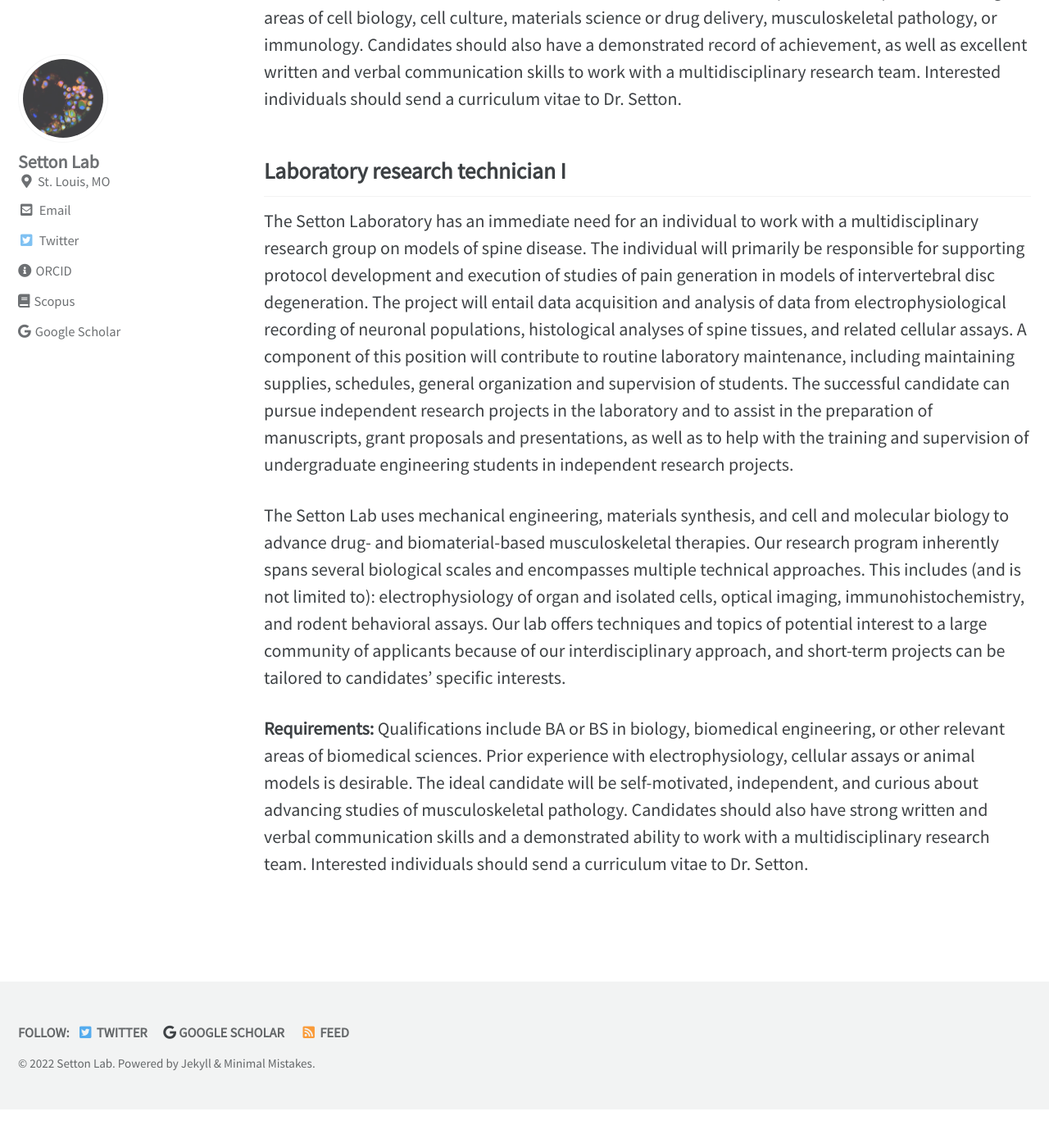
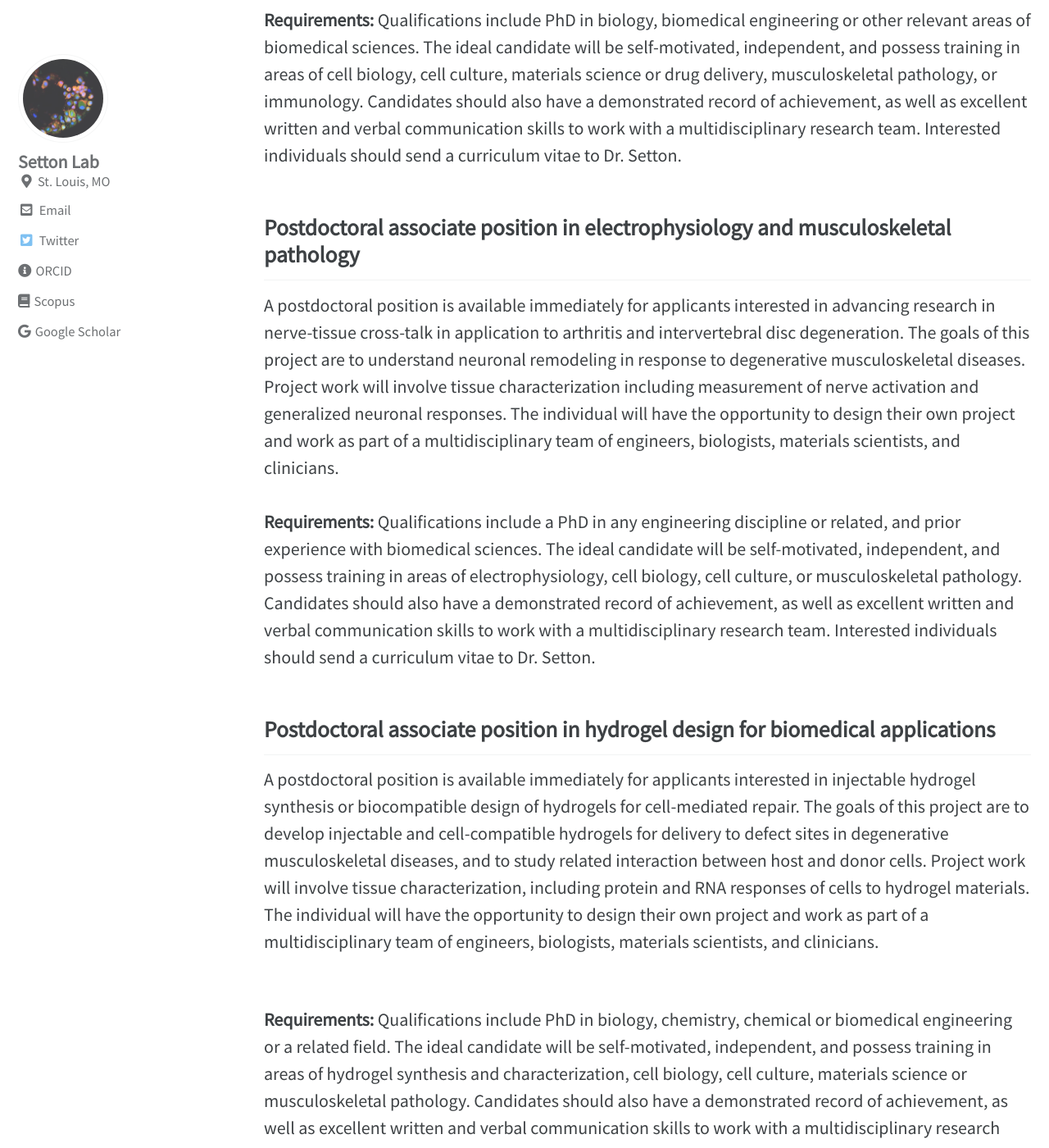
Before and after one commit to settongroup/lab, a Jekyll site: the page built from _pages/join.md, in a window 1280 px wide and 1400 px high, scrolled down 1289 px. Shown: the whole window at 82% size. Built offline with Jekyll 4.4.1, drawn with Linux system fonts in a browser that asks for light colours; cached includes are drawn as plain includes; our own code applies the rules of GitHub Pages for plain Markdown files; before the commit the page ends 2642 px from its top, so only the background shows below that; some of the changed text lies outside the part shown.

Commit message:
Update join.md

```diff
--- a/_pages/join.md
+++ b/_pages/join.md
@@ -11,6 +11,15 @@ My laboratory has studied mechanics in regulating health and pathology of cartil
 ## Postdoctoral associate position in musculoskeletal tissue regeneration
 A postdoctoral position is available immediately for applicants interested in cell-mediated repair, drug delivery, or nerve-tissue cross-talk in application to arthritis and intervertebral disc degeneration.  The individual will have the opportunity to design their own project and work as part of a multidisciplinary team of engineers, biologists, materials scientists and clinicians.<br><br>
 <b>Requirements:</b> Qualifications include PhD in biology, biomedical engineering or other relevant areas of biomedical sciences. The ideal candidate will be self-motivated, independent, and possess training in areas of cell biology, cell culture, materials science or drug delivery, musculoskeletal pathology, or immunology. Candidates should also have a demonstrated record of achievement, as well as excellent written and verbal communication skills to work with a multidisciplinary research team. Interested individuals should send a curriculum vitae to Dr. Setton.
+## Postdoctoral associate position in electrophysiology and musculoskeletal pathology
+A postdoctoral position is available immediately for applicants interested in advancing research in nerve-tissue cross-talk in application to arthritis and intervertebral disc degeneration. The goals of this project are to understand neuronal remodeling in response to degenerative musculoskeletal diseases.  Project work will involve tissue characterization including measurement of nerve activation and generalized neuronal responses. The individual will have the opportunity to design their own project and work as part of a multidisciplinary team of engineers, biologists, materials scientists, and clinicians.<br><br>
+<b>Requirements:</b> Qualifications include a PhD in any engineering discipline or related, and prior experience with biomedical sciences. The ideal candidate will be self-motivated, independent, and possess training in areas of electrophysiology, cell biology, cell culture, or musculoskeletal pathology. Candidates should also have a demonstrated record of achievement, as well as excellent written and verbal communication skills to work with a multidisciplinary research team. Interested individuals should send a curriculum vitae to Dr. Setton.
+
+## Postdoctoral associate position in hydrogel design for biomedical applications
+A postdoctoral position is available immediately for applicants interested in injectable hydrogel synthesis or biocompatible design of hydrogels for cell-mediated repair.  The goals of this project are to develop injectable and cell-compatible hydrogels for delivery to defect sites in degenerative musculoskeletal diseases, and to study related interaction between host and donor cells.  Project work will involve tissue characterization, including protein and RNA responses of cells to hydrogel materials. The individual will have the opportunity to design their own project and work as part of a multidisciplinary team of engineers, biologists, materials scientists, and clinicians.<br><br>
+
+<b>Requirements:</b> Qualifications include PhD in biology, chemistry, chemical or biomedical engineering or a related field. The ideal candidate will be self-motivated, independent, and possess training in areas of hydrogel synthesis and characterization, cell biology, cell culture, materials science or musculoskeletal pathology. Candidates should also have a demonstrated record of achievement, as well as excellent written and verbal communication skills to work with a multidisciplinary research team. Interested individuals should send a curriculum vitae to Dr. Setton.
+
 ## Laboratory research technician I
 The Setton Laboratory has an immediate need for an individual to work with a multidisciplinary research group on models of spine disease. The individual will primarily be responsible for supporting protocol development and execution of studies of pain generation in models of intervertebral disc degeneration. The project will entail data acquisition and analysis of data from electrophysiological recording of neuronal populations, histological analyses of spine tissues, and related cellular assays. A component of this position will contribute to routine laboratory maintenance, including maintaining supplies, schedules, general organization and supervision of students. The successful candidate can pursue independent research projects in the laboratory and to assist in the preparation of manuscripts, grant proposals and presentations, as well as to help with the training and supervision of undergraduate engineering students in independent research projects.
 
```
